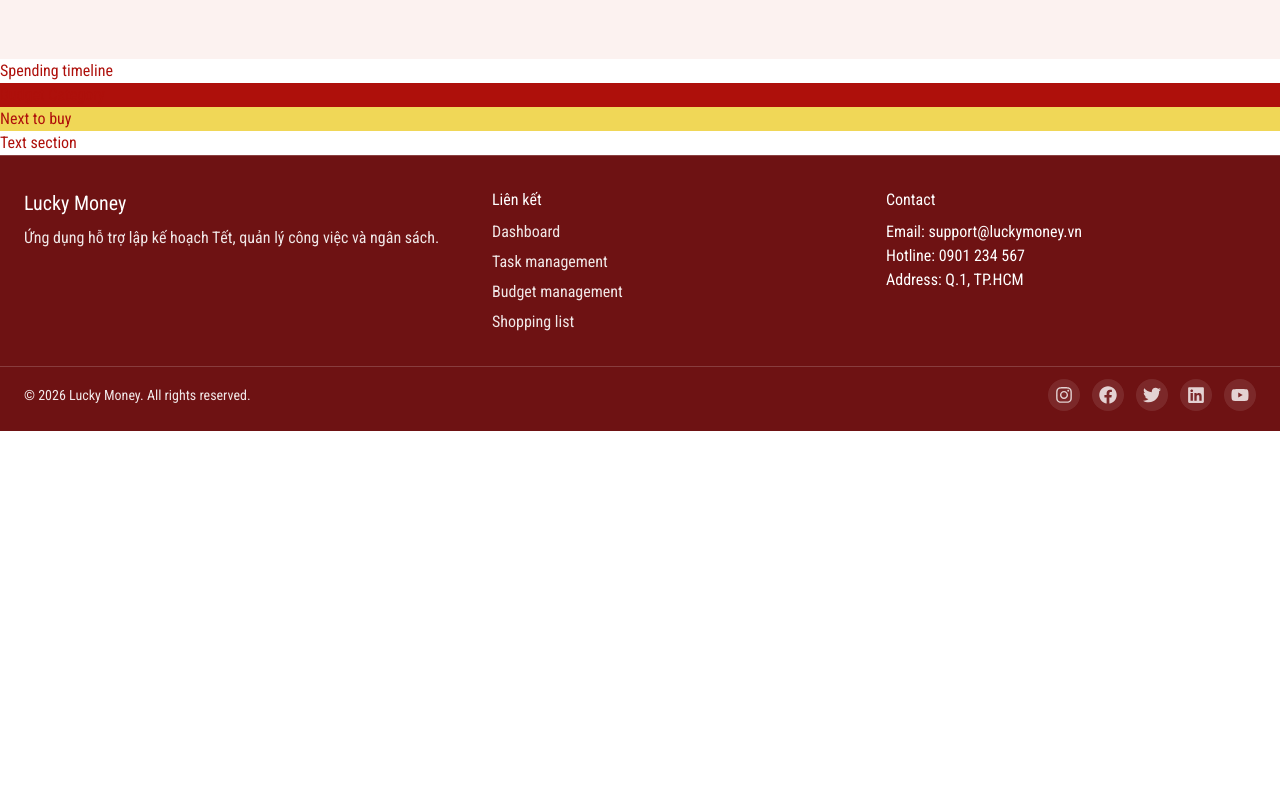
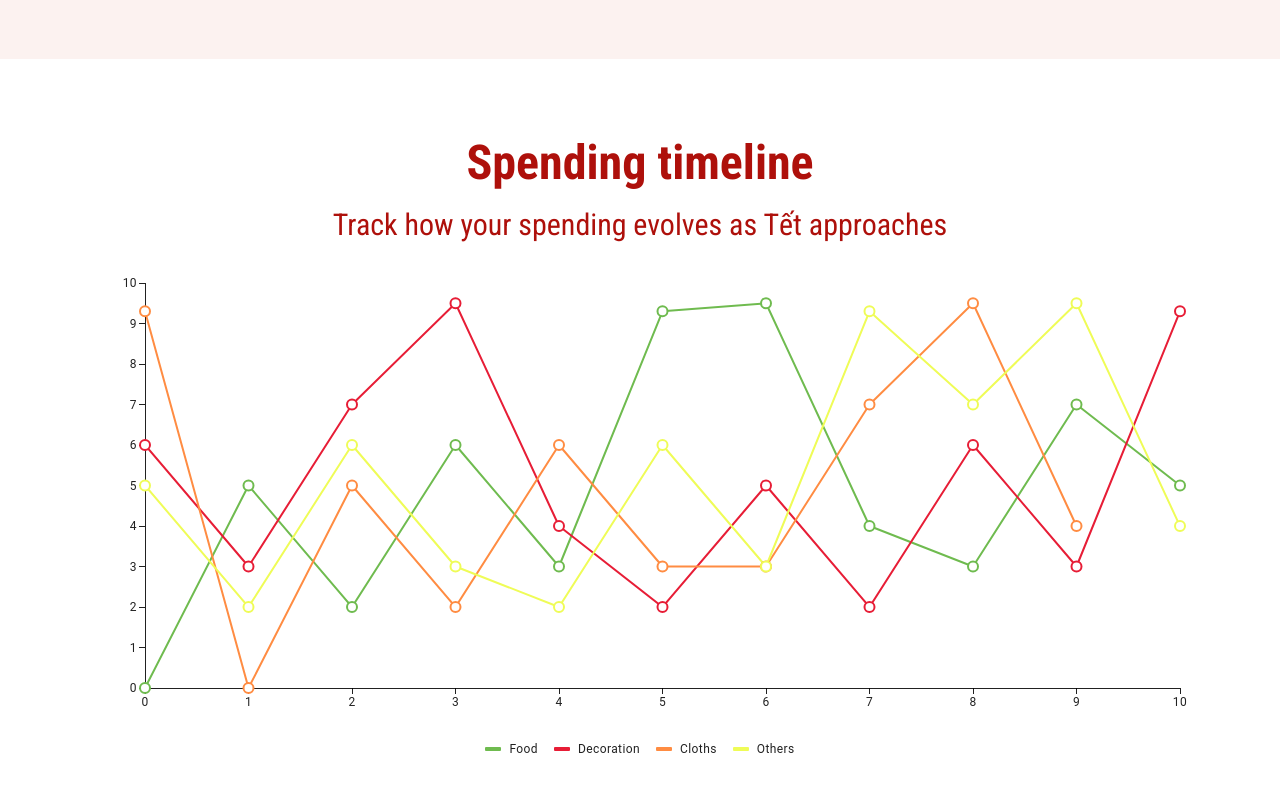
Before and after one commit to avytran/tet-planner-pro-frontend, a React (Vite) app in the folder front-end/: page /budget-management in a window 1280 px wide. Shown: the part 1180-1980 px from the top of the page. Before the commit the page ends 1611 px from the top, so only its background shows below. Built offline with nearby package versions, Linux system fonts and the light colour scheme; a web font is replaced by a local one.

Commit message:
feat(US50): budget management spending timeline

```diff
--- a/front-end/src/pages/BudgetManagementPage/BudgetManagementPage.jsx
+++ b/front-end/src/pages/BudgetManagementPage/BudgetManagementPage.jsx
@@ -8,6 +8,7 @@ import PieCenterLabel from "../../components/ChartsComponent/PieCenterLabel.jsx"
 import { Gauge, gaugeClasses } from "@mui/x-charts/Gauge";
 import { Box, Typography } from "@mui/material";
 import { PencilIcon } from "@heroicons/react/24/outline";
+import { LineChart } from "@mui/x-charts/LineChart";
 
 export default function BudgetManagementPage() {
   const value = 6500000;
@@ -66,6 +67,33 @@ export default function BudgetManagementPage() {
       price: 300000,
       quantity: 5,
       category: "Food",
+    },
+  ];
+
+  const lineChartData = [
+    {
+      curve: "linear",
+      color: "var(--color-success)",
+      data: [0, 5, 2, 6, 3, 9.3, 9.5, 4, 3, 7, 5],
+      label: "Food",
+    },
+    {
+      curve: "linear",
+      color: "var(--color-danger)",
+      data: [6, 3, 7, 9.5, 4, 2, 5, 2, 6, 3, 9.3],
+      label: "Decoration",
+    },
+    {
+      curve: "linear",
+      color: "var(--color-accent)",
+      data: [9.3, 0, 5, 2, 6, 3, 3, 7, 9.5, 4],
+      label: "Cloths",
+    },
+    {
+      curve: "linear",
+      color: "var(--color-highlight)",
+      data: [5, 2, 6, 3, 2, 6, 3, 9.3, 7, 9.5, 4],
+      label: "Others",
     },
   ];
 
@@ -212,7 +240,24 @@ export default function BudgetManagementPage() {
           </div>
         </div>
       </div>
-      <div className="bg-white">Spending timeline</div>
+      <div className="bg-white w-full flex flex-col justify-center items-center gap-5 py-12 px-4  md:p-20 relative">
+        <h1 className="font-bold text-5xl">Spending timeline</h1>
+        <p className="font-normal text-xl md:text-3xl text-center">
+          Track how your spending evolves as Tết approaches
+        </p>
+        <div className="w-full h-125  ">
+          <LineChart
+            series={lineChartData}
+            slotProps={{
+              legend: {
+                direction: "row",
+                position: { vertical: "bottom", horizontal: "middle" },
+                padding: 0,
+              },
+            }}
+          />
+        </div>
+      </div>
       <div className="bg-primary">Budget Category</div>
       <div className="bg-festive">Next to buy</div>
       <div className="bg-white">Text section</div>
```
